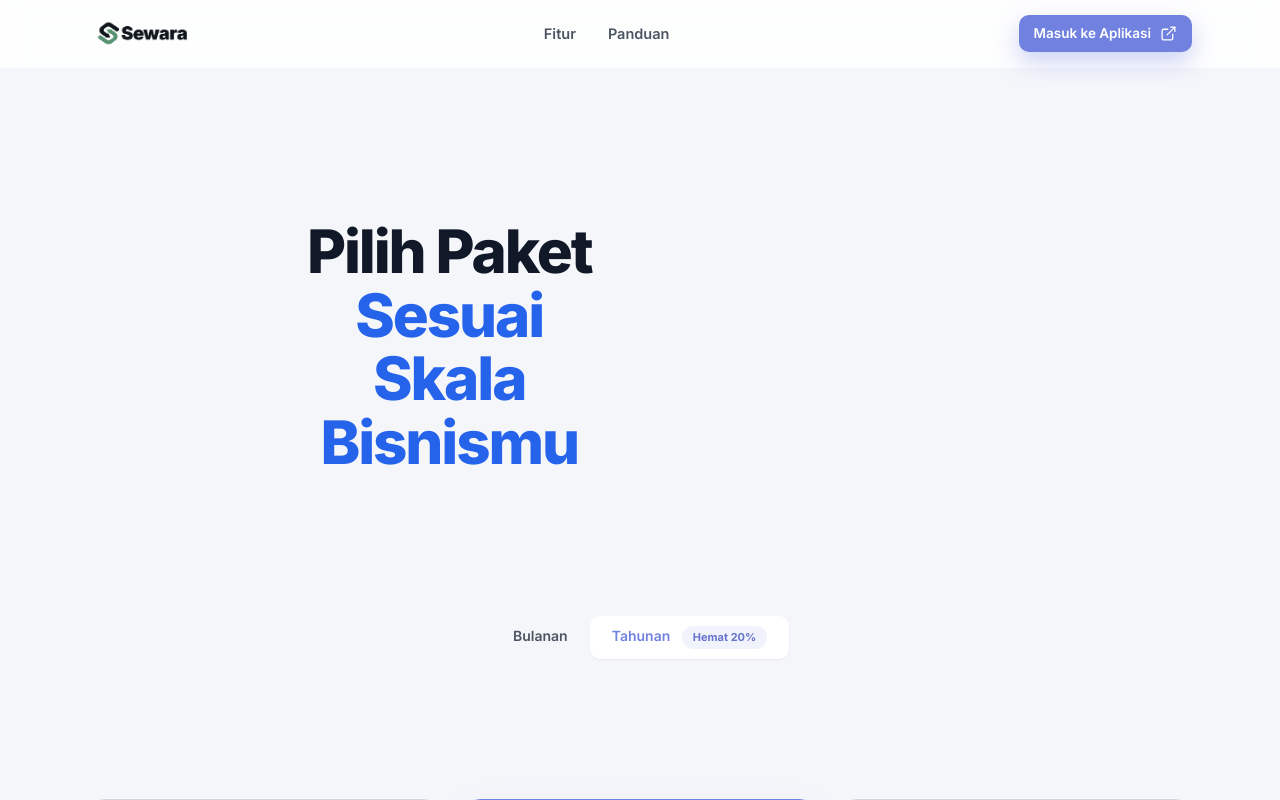
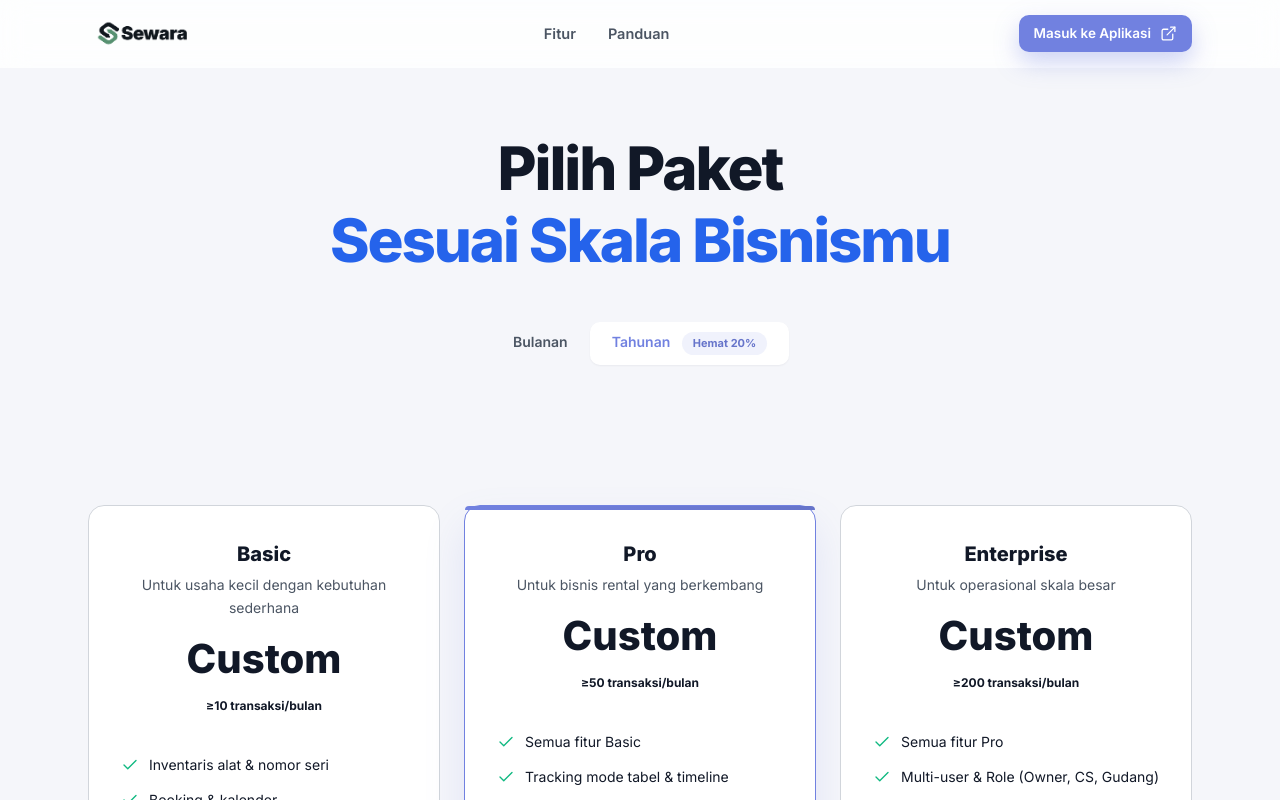
Before and after one commit to Rzp1010/Sewara-landing, a Next.js app: page /harga in a window 1280 px wide. Shown: the top 800 px of the page. Built offline with nearby package versions, Linux system fonts and the light colour scheme.

Commit message:
fix(harga): center headline and reduce line spacing

```diff
--- a/src/app/globals.css
+++ b/src/app/globals.css
@@ -1136,7 +1136,10 @@ code {
   display: flex;
   flex-direction: column;
   align-items: center;
-  gap: 1rem;
+  gap: 1.5rem;
+  text-align: center;
+  max-width: 760px;
+  margin: 0 auto;
 }
 
 .sw-billing-btn {
--- a/src/app/harga/page.js
+++ b/src/app/harga/page.js
@@ -102,15 +102,13 @@ export default function HargaPage() {
         {/* HERO */}
 <section className="sw-section sw-section--hero" aria-labelledby="harga-hero-title">
             <div className="sw-container">
-              <div className="sw-pricing-header" style={{ display: "flex", flexDirection: "column", alignItems: "center", gap: "1rem" }}>
-                <div className="sw-hero-inner" style={{ maxWidth: 760, margin: "0 auto", textAlign: "center" }}>
-                  <Reveal delay={40}>
-                    <h1 id="harga-hero-title" className="sw-hero-title">
-                      Pilih Paket<br />
-                      <span className="sw-accent-text">Sesuai Skala Bisnismu</span>
-                    </h1>
-                  </Reveal>
-                </div>
+              <div className="sw-pricing-header">
+                <Reveal delay={40}>
+                  <h1 id="harga-hero-title" className="sw-hero-title" style={{ lineHeight: "1.2" }}>
+                    Pilih Paket<br />
+                    <span className="sw-accent-text">Sesuai Skala Bisnismu</span>
+                  </h1>
+                </Reveal>
                 <Reveal delay={100}>
                   <div className="sw-billing-toggle" role="group" aria-label="Pilih siklus penagihan">
                     <button
```
